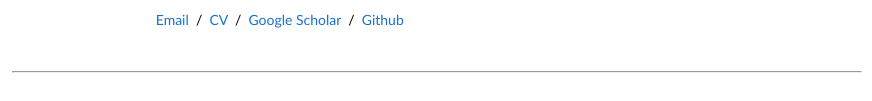
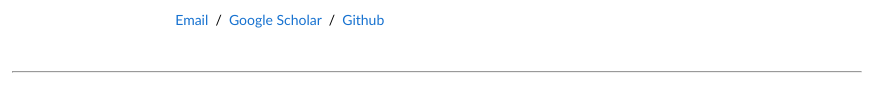
Before and after one commit to Tommoo/tommoo.github.io, a plain HTML site: page index.html in a window 1280 px wide. Shown: the part 350-451 px from the top of the page, without its empty margins (203-1075 px from the left). Drawn offline with Linux system fonts and the light colour scheme.

Commit message:
updated cv

```diff
--- a/index.html
+++ b/index.html
@@ -62,7 +62,7 @@
               </p>
               <p style="text-align:center">
                 <a href="mailto:tom.dages@tum.de">Email</a> &nbsp/&nbsp
-                <a href="data/Tom_Dages_CV.pdf">CV</a> &nbsp/&nbsp
+                <!--<a href="data/Tom_Dages_CV.pdf">CV</a> &nbsp/&nbsp-->
                 <a href="https://scholar.google.com/citations?user=xZE3P4kAAAAJ&hl=en&oi=ao">Google Scholar</a> &nbsp/&nbsp
                 <!-- <a href="https://www.linkedin.com/in/thomas-dagès/">LinkedIn</a> &nbsp/&nbsp -->
                 <a href="https://github.com/Tommoo/">Github</a>
```
Also changed, not shown: 1 other file.
